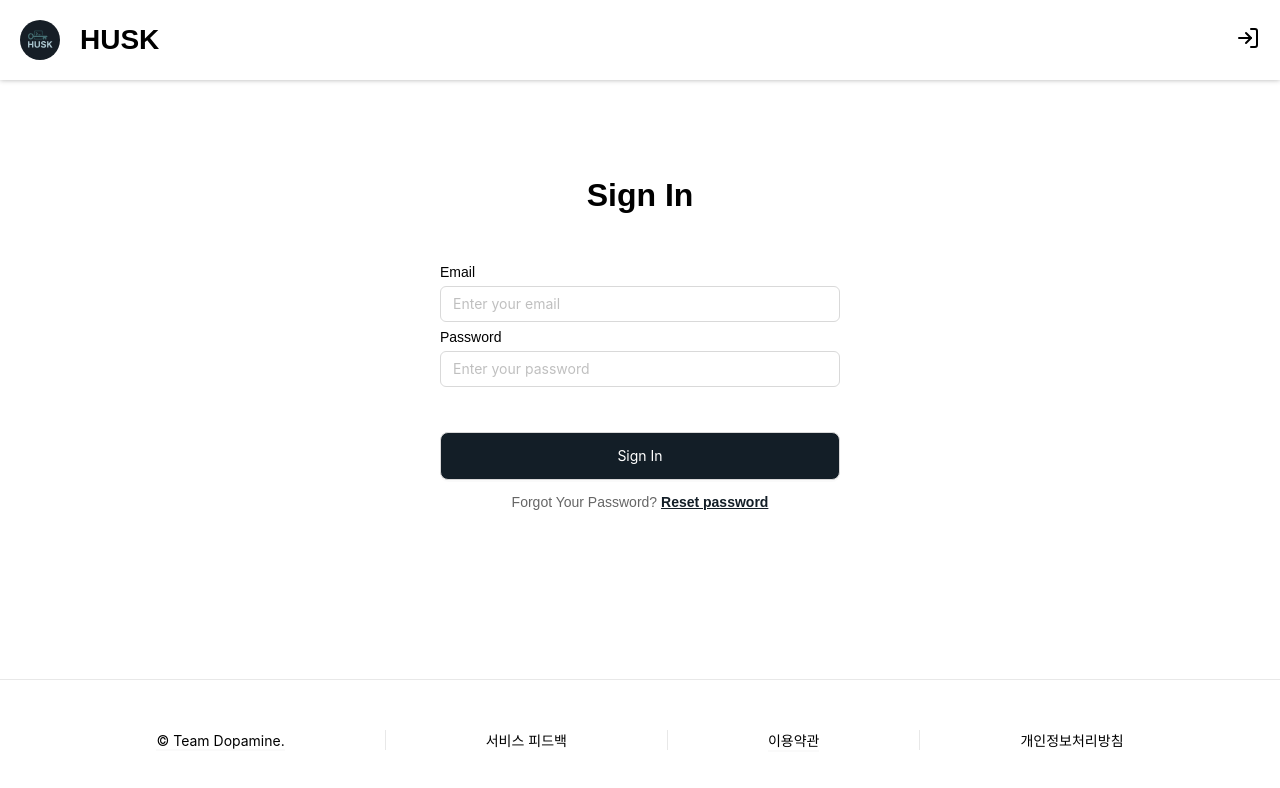
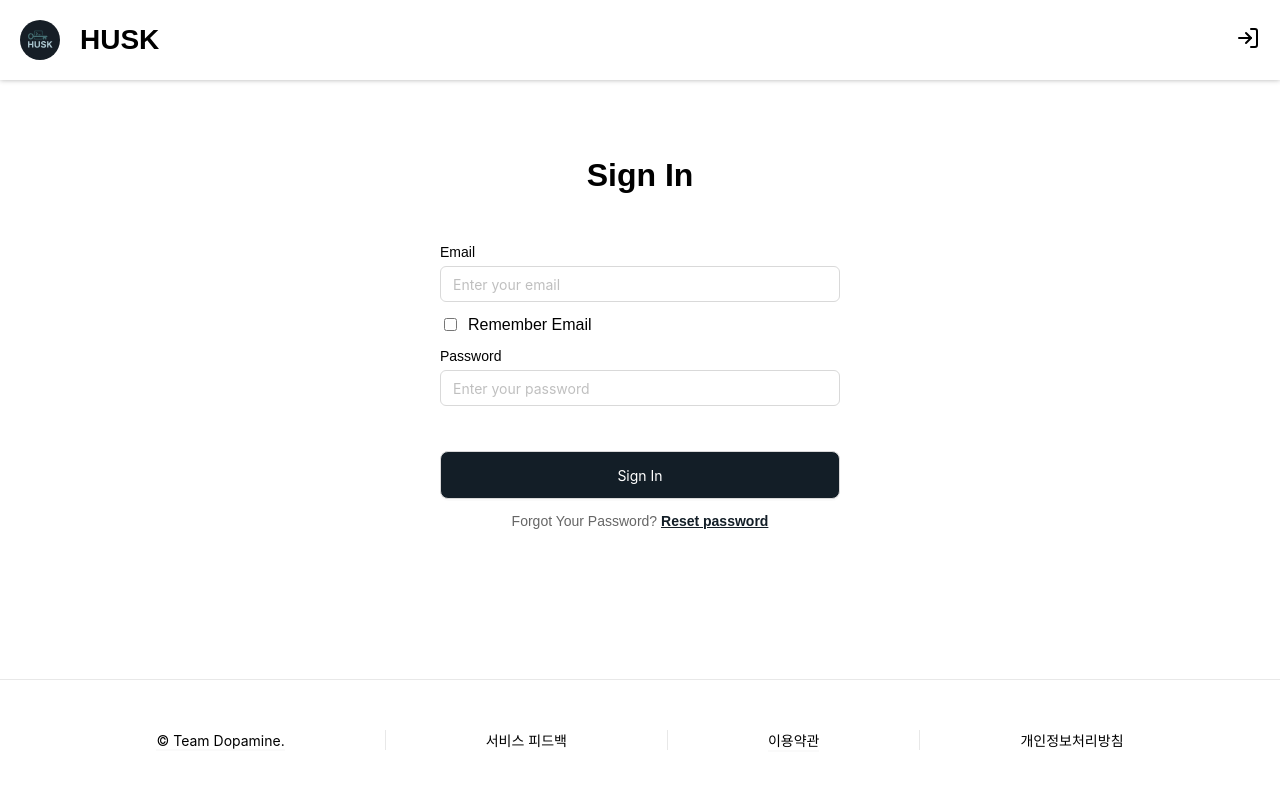
Before and after one commit to team-dopamine/husk-web, a React (Create React App) app: page /auth/sign-in in a window 1280 px wide. Shown: the top 788 px of the page. Built offline with nearby package versions, Linux system fonts and the light colour scheme; no server answers; a web font is replaced by a local one.

Commit message:
feat: 이메일 저장하기 로직 구현

```diff
--- a/src/pages/sign-in/sign-in-email/content/index.tsx
+++ b/src/pages/sign-in/sign-in-email/content/index.tsx
@@ -1,15 +1,74 @@
-import { useState, useContext } from 'react';
+import { useState, useContext, useEffect, useCallback } from 'react';
 import { useNavigate } from 'react-router-dom';
 import postSignIn from 'api/sign-in';
 import { AuthContext } from 'api/context/auth-context';
 import { Container, ContentWrapper, Title, InputField, LoginButton, Label, ResetPasswordLink, ResetPasswordText } from '@pages/sign-in/sign-in-email/content/index.style';
 
+const EMAIL_COOKIE = 'rememberEmail';
+const COOKIE_MAX_DAYS = 30;
+
+function setCookie(name: string, value: string, days: number) {
+  const expires = new Date();
+  expires.setDate(expires.getDate() + days);
+  const isSecure = typeof window !== 'undefined' && window.location.protocol === 'https:';
+  const cookie = `${encodeURIComponent(name)}=${encodeURIComponent(value)};` + `expires=${expires.toUTCString()};path=/;SameSite=Lax;` + (isSecure ? 'Secure;' : '');
+  document.cookie = cookie;
+}
+
+function getCookie(name: string): string | null {
+  const target = `${encodeURIComponent(name)}=`;
+  const parts = document.cookie.split(';');
+  for (const part of parts) {
+    const trimmed = part.trim();
+    if (trimmed.startsWith(target)) {
+      return decodeURIComponent(trimmed.substring(target.length));
+    }
+  }
+  return null;
+}
+
+function deleteCookie(name: string) {
+  document.cookie = `${encodeURIComponent(name)}=;expires=Thu, 01 Jan 1970 00:00:00 GMT;path=/;SameSite=Lax;`;
+}
+
 const SigninContent: React.FC = () => {
-  const [email, setEmail] = useState('');
-  const [password, setPassword] = useState('');
-  const [loading, setLoading] = useState(false);
-  const { accessToken, login, isLoggedIn } = useContext(AuthContext)!;
+  const [email, setEmail] = useState<string>('');
+  const [password, setPassword] = useState<string>('');
+  const [rememberEmail, setRememberEmail] = useState<boolean>(false);
+  const [loading, setLoading] = useState<boolean>(false);
+
+  const auth = useContext(AuthContext);
+
+  if (!auth) {
+    throw new Error('AuthContext.Provider로 감싸야 합니다.');
+  }
+
+  const { login } = auth;
+
   const navigate = useNavigate();
+
+  useEffect(() => {
+    const saved = getCookie(EMAIL_COOKIE);
+    if (saved) {
+      setEmail(saved);
+      setRememberEmail(true);
+    }
+  }, []);
+
+  const toggleRemember = useCallback((checked: boolean, currentEmail: string) => {
+    setRememberEmail(checked);
+    if (checked) {
+      setCookie(EMAIL_COOKIE, currentEmail ?? '', COOKIE_MAX_DAYS);
+    } else {
+      deleteCookie(EMAIL_COOKIE);
+    }
+  }, []);
+
+  useEffect(() => {
+    if (rememberEmail) {
+      setCookie(EMAIL_COOKIE, email, COOKIE_MAX_DAYS);
+    }
+  }, [email, rememberEmail]);
 
   const handleLogin = async () => {
     try {
@@ -18,6 +77,12 @@ const SigninContent: React.FC = () => {
 
       if (response.jwtTokenDto.accessToken && response.jwtTokenDto.refreshToken) {
         const { accessToken, refreshToken } = response.jwtTokenDto;
+
+        if (rememberEmail) {
+          setCookie(EMAIL_COOKIE, email, COOKIE_MAX_DAYS);
+        } else {
+          deleteCookie(EMAIL_COOKIE);
+        }
 
         login(accessToken, refreshToken);
         navigate('/');
@@ -29,32 +94,43 @@ const SigninContent: React.FC = () => {
     }
   };
 
-  const handleKeyUp = (e: { key: string }) => {
+  const handleKeyUp = (e: React.KeyboardEvent<HTMLInputElement>) => {
     if (e.key === 'Enter') {
-      handleLogin();
+      void handleLogin();
     }
   };
 
   return (
-    <>
     <Container>
       <ContentWrapper>
         <Title>Sign In</Title>
         <Label style={{ alignSelf: 'flex-start' }}>Email</Label>
-          <InputField type="email" placeholder="Enter your email" value={email} onChange={(e) => setEmail(e.target.value)} onKeyUp={handleKeyUp} required />
+        <InputField type="email" placeholder="Enter your email" value={email} onChange={(e: React.ChangeEvent<HTMLInputElement>) => setEmail(e.target.value)} onKeyUp={handleKeyUp} required />
 
-          <Label style={{ alignSelf: 'flex-start' }}>Password</Label>
-          <InputField type="password" placeholder="Enter your password" value={password} onChange={(e) => setPassword(e.target.value)} onKeyUp={handleKeyUp} required />
+        <div style={{ width: '100%', display: 'flex', alignItems: 'center', gap: 8, marginTop: 8 }}>
+          <input id="rememberEmail" type="checkbox" checked={rememberEmail} onChange={(e) => toggleRemember(e.target.checked, email)} />
+          <label htmlFor="rememberEmail">Remember Email</label>
+        </div>
+
+        <Label style={{ alignSelf: 'flex-start', marginTop: 12 }}>Password</Label>
+        <InputField
+          type="password"
+          placeholder="Enter your password"
+          value={password}
+          onChange={(e: React.ChangeEvent<HTMLInputElement>) => setPassword(e.target.value)}
+          onKeyUp={handleKeyUp}
+          required
+        />
 
         <LoginButton onClick={handleLogin} disabled={loading}>
           {loading ? 'Signing in...' : 'Sign In'}
         </LoginButton>
+
         <ResetPasswordText>
           Forgot Your Password? <ResetPasswordLink href="/password/reset">Reset password</ResetPasswordLink>
         </ResetPasswordText>
       </ContentWrapper>
     </Container>
-    </>
   );
 };
 
```
Lines whose indentation alone changed are shown as unchanged.
